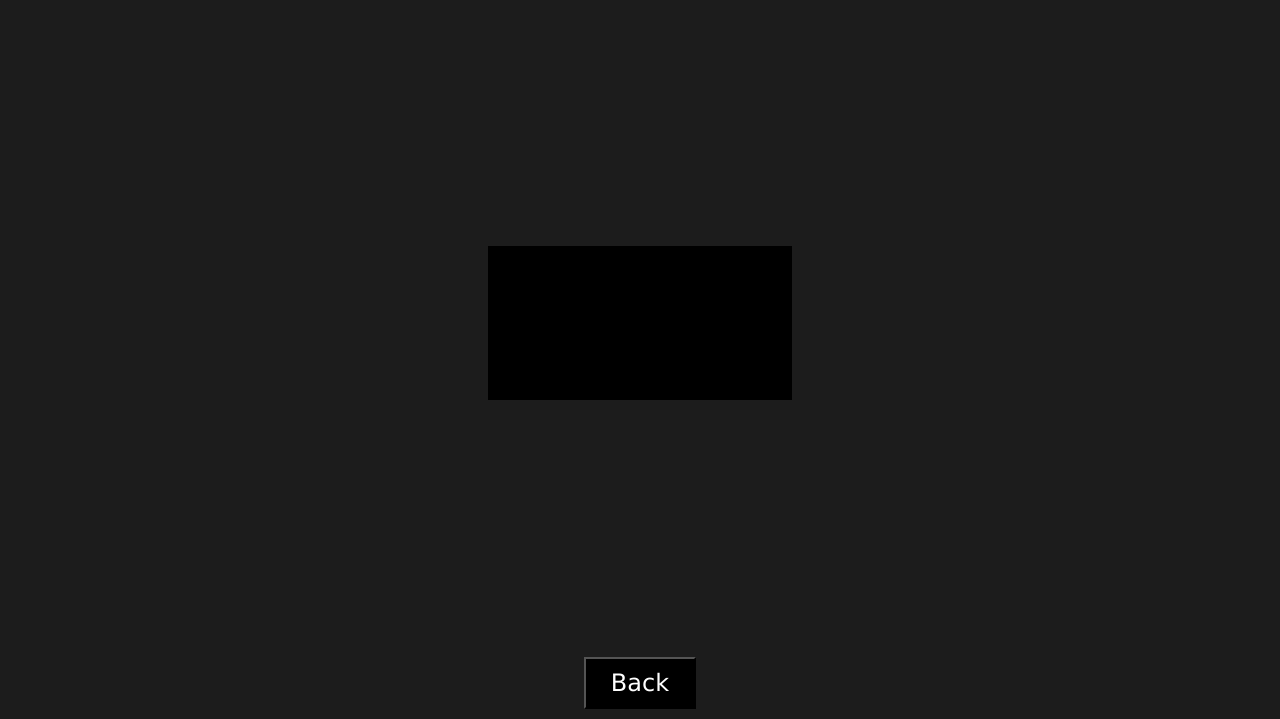
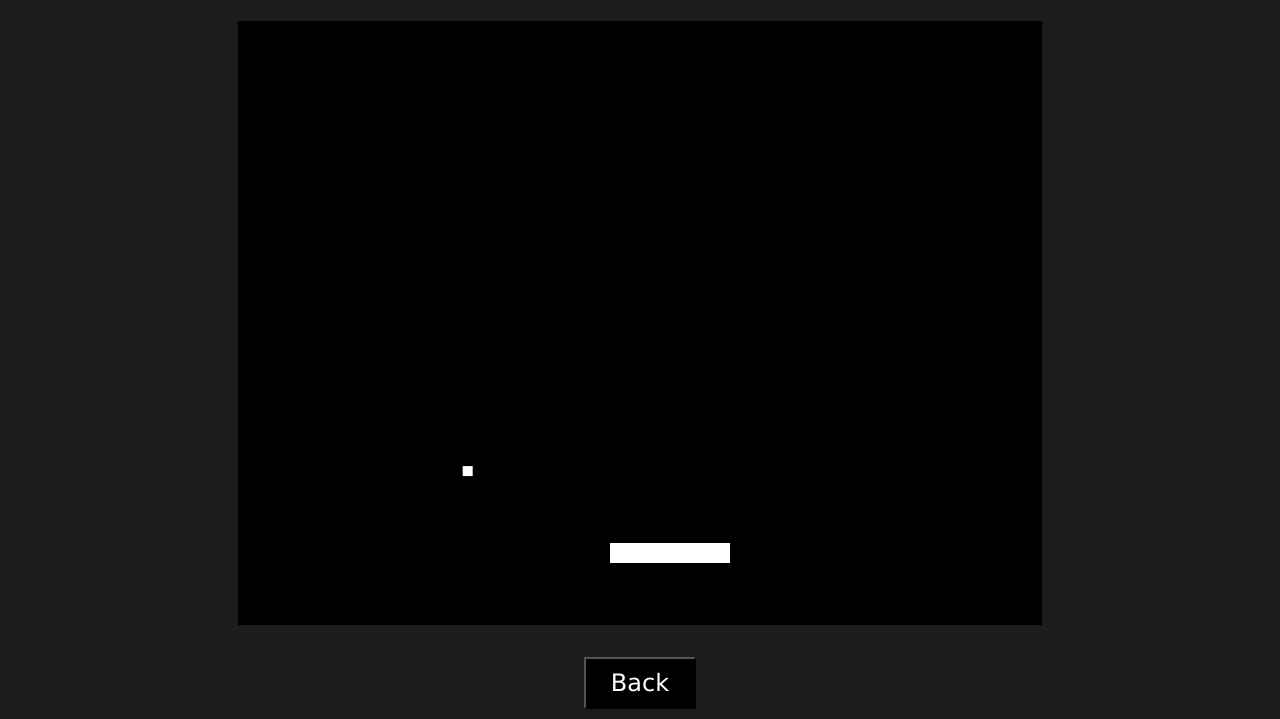
Before and after one commit to Rebeca0205/Videojuegos, a plain HTML site: page Tareas/BreakoutGame/breakout.html in a window 1280 px wide. Shown: the part 81-800 px from the top of the page. Drawn offline with Linux system fonts and the light colour scheme.

Commit message:
Ya agregue el paddle y la pelota que rebota en las paredes

```diff
--- a/Tareas/BreakoutGame/breakout.html
+++ b/Tareas/BreakoutGame/breakout.html
@@ -5,8 +5,8 @@
         <meta name="viewport" content="width=device-width, initial-scale=1.0">
         <title>Breakout</title>
         <link rel="stylesheet" href="css/styles.css">
-        <!-- <script src="../js/game_classes.js"></script> -->
-        <!-- <script src="../js/04_pong.js"></script> -->
+        <script src="js/game_classes.js"></script>
+        <script src="js/breakout.js"></script>
     </head>
 
     <body>
--- a/Tareas/BreakoutGame/js/breakout.js
+++ b/Tareas/BreakoutGame/js/breakout.js
@@ -3,3 +3,132 @@
 // Global variables
 const canvasWidth = 800;
 const canvasHeight = 600;
+
+let oldTime;
+const paddleVelocity = 0.5;
+
+// Context of the Canvas
+let ctx;
+
+class Ball extends GameObject{
+    constructor(position, width, height, color){
+        super(position, width, height, color, "ball");
+        this.initVelocity();
+    }
+
+    update(deltaTime){
+        this.position = this.position.plus(this.velocity.times(deltaTime));
+    }
+
+    initVelocity(){
+        this.inPlay = true;
+        let angle = Math.random() * (Math.PI / 2) - (Math.PI / 4);
+        this.velocity = new Vec(Math.sin(angle) * 0.2, Math.cos(angle)*0.2);
+    }
+
+    reset(){
+        this.inPlay = false;
+        this.position = new Vec(canvasWidth/2, canvasHeight/2 + 100);
+        this.velocity = new Vec(0,0);
+    }
+}
+
+class Paddle extends GameObject{
+    constructor(position, width, height, color){
+        super(position, width, height, color, "paddle");
+        this.velocity = new Vec(0.0, 0.0);
+    }
+
+    update(deltaTime){
+        this.position = this.position.plus(this.velocity.times(deltaTime));
+        if(this.position.y < 0){
+            this.position.y = 0;
+        } else if (this.position.y + this.height > canvasHeight){
+            this.position.y = canvasHeight - this.height;
+        }
+    }
+}
+
+const box = new Ball(new Vec(canvasWidth / 2, canvasHeight/2 +100), 10, 10, "white");
+const mainPaddle = new Paddle(new Vec(canvasWidth/2 -30,canvasHeight - 80), 120, 20, "white");
+const bottomBar = new GameObject(new Vec(0, canvasHeight - 1), canvasWidth, 1, "black", "obstacle");
+const topBar = new GameObject(new Vec(0,0), canvasWidth, 1, "black", "obstacle");
+const letfBar = new GameObject(new Vec(0, 0), 1, canvasHeight, "black", "obstacle");
+const rightBar = new GameObject(new Vec(canvasWidth - 1,0), 1, canvasHeight, "black", "obstacle");
+
+function main() {
+    // Get a reference to the object with id 'canvas' in the page
+    const canvas = document.getElementById('canvas');
+    // Resize the element
+    canvas.width = canvasWidth;
+    canvas.height = canvasHeight;
+    // Get the context for drawing in 2D
+    ctx = canvas.getContext('2d');
+
+    createEventListeners();
+
+    drawScene(0);
+}
+
+function createEventListeners(){
+    window.addEventListener('keydown', (event)=> {
+        if (event.key == 'a' || event.code == 'ArrowLeft'){
+            mainPaddle.velocity = new Vec(-paddleVelocity, 0);
+        } else if (event.key == 'd' || event.code == 'ArrowRight'){
+            mainPaddle.velocity = new Vec(paddleVelocity, 0);
+        }
+    });
+
+    window.addEventListener('keyup', (event)=> {
+        if (event.key == 'a' || event.code == 'ArrowLeft'){
+            mainPaddle.velocity = new Vec(0, 0);
+        } else if (event.key == 'd' || event.code == 'ArrowRight'){
+            mainPaddle.velocity = new Vec(0, 0);
+        }
+
+        if(event.key == 's' && !box.inPlay){
+            box.initVelocity();
+        }
+    });
+}
+
+function drawScene(newTime) {
+    if(oldTime == undefined){
+        oldTime = newTime;
+    }
+
+    let deltaTime = newTime - oldTime;
+
+    // Clean the canvas so we can draw everything again
+    ctx.clearRect(0, 0, canvasWidth, canvasHeight);
+
+    // Draw a square
+    box.draw(ctx);
+    mainPaddle.draw(ctx);
+    bottomBar.draw(ctx);
+    topBar.draw(ctx);
+    letfBar.draw(ctx);
+    rightBar.draw(ctx);
+
+    // Update the properties of the object
+    box.update(deltaTime);
+    mainPaddle.update(deltaTime);
+
+    if (boxOverlap(box, mainPaddle)){
+        box.velocity.y *= -1;
+        box.velocity = box.velocity.times(1.1);
+    }
+    if (boxOverlap(box, letfBar) || boxOverlap(box, rightBar)){
+        box.velocity.x *= -1;
+        box.velocity = box.velocity.times(1.1);
+    }
+    if (boxOverlap(box, topBar)){
+        box.velocity.y *= -1;
+    }
+    if (boxOverlap(box, bottomBar)){
+        box.reset();
+    }
+
+    oldTime = newTime;
+    requestAnimationFrame(drawScene);
+}
```
